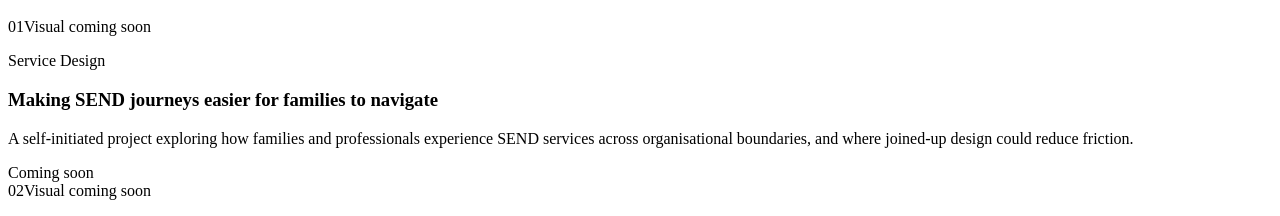
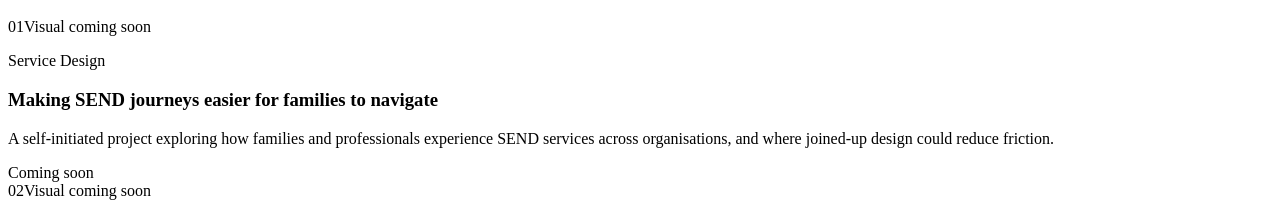
Before and after one commit to jadeparrish/portfolio, a Next.js app: page / in a window 1280 px wide. Shown: the part 2364-2580 px from the top of the page. Built offline with nearby package versions, Linux system fonts and the light colour scheme.

Commit message:
Fix typo in SEND project description
Corrected 'organisational' to 'organisations' in project description.

```diff
--- a/app/page.js
+++ b/app/page.js
@@ -63,7 +63,7 @@ const caseStudies = [
     title: 'Making SEND journeys easier for families to navigate',
     tag: 'Service Design',
     description:
-      'A self-initiated project exploring how families and professionals experience SEND services across organisational boundaries, and where joined-up design could reduce friction.',
+      'A self-initiated project exploring how families and professionals experience SEND services across organisations, and where joined-up design could reduce friction.',
     cta: 'Coming soon',
     href: null,
     tint: 'bg-[#EDEAE4]',
```
